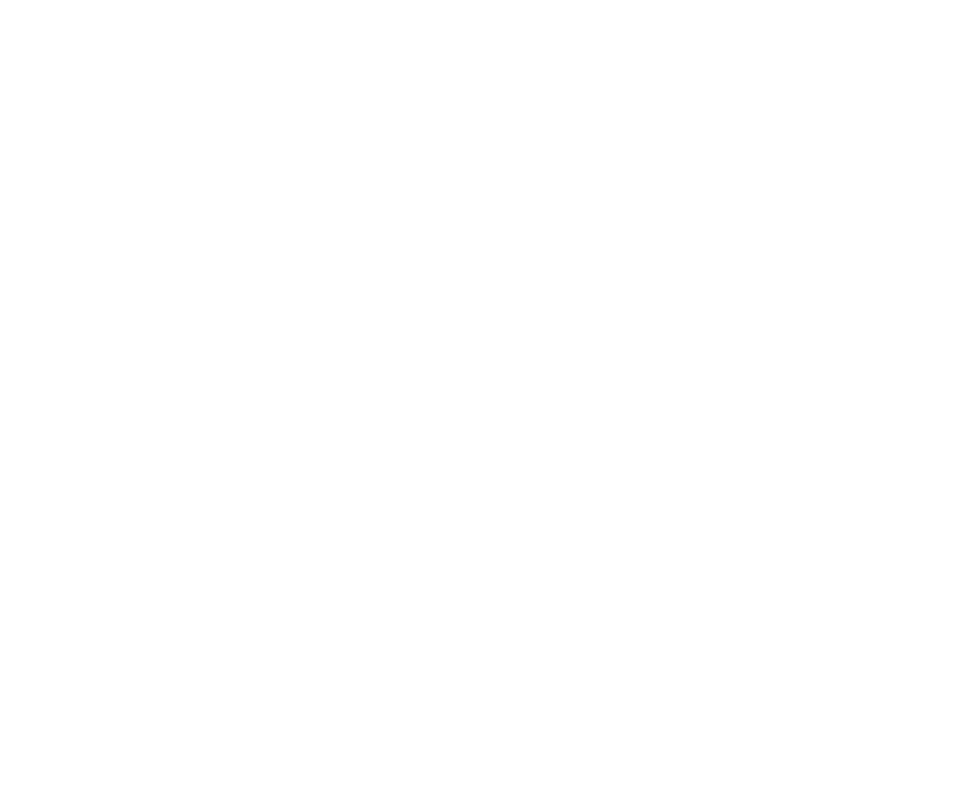
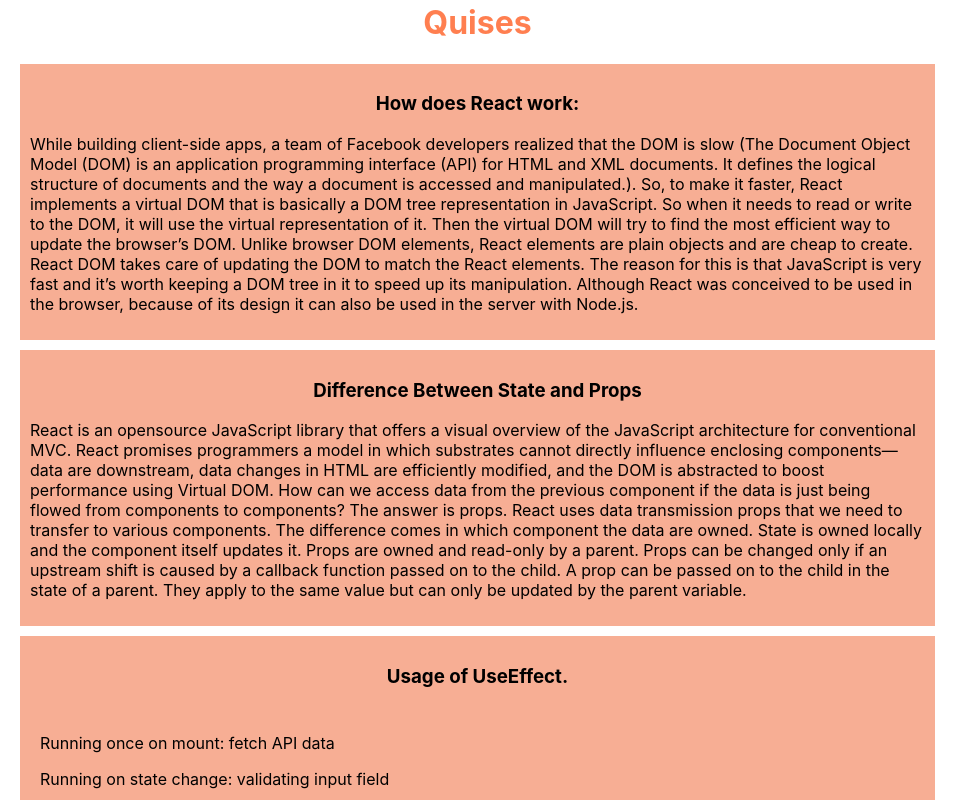
Before and after one commit to Bachan-kubi/health-tips, a React (Create React App) app: page / in a window 1280 px wide. Shown: the part 980-1780 px from the top of the page, without its empty margins (0-978 px from the left). Before the commit the page ends 982 px from the top, so only its background shows below. Built offline with nearby package versions, Linux system fonts and the light colour scheme.

Commit message:
quizes section added

```diff
--- a/src/components/Home/Home.js
+++ b/src/components/Home/Home.js
@@ -1,4 +1,5 @@
 import React, { useEffect, useState } from "react";
+import Narration from "../Narration/Narration";
 import Summary from "../Summary/Summary";
 import Tip from "../Tip/Tip";
 import './Home.css'
@@ -30,6 +31,9 @@
                     />)
             }
         </div>
+        <div>
+          <Narration />
+        </div>
       </div>
       <div>
         <Summary time= {time}/>
--- a/src/components/Narration/Narration.css
+++ b/src/components/Narration/Narration.css
@@ -0,0 +1,12 @@
+.quizes{
+    padding: 10px;
+    background-color: rgb(247, 174, 148);
+    margin-top: 10px;
+}
+.quizes h3{
+    text-align: center;
+}
+.q{
+    text-align: center;
+    color: coral;
+}
--- a/src/components/Narration/Narration.js
+++ b/src/components/Narration/Narration.js
@@ -0,0 +1,71 @@
+import React from "react";
+import "./Narration.css";
+
+const Narration = () => {
+  return (
+    <div>
+        <h1 className="q">Quises</h1>
+      <div className="quizes">
+        <h3>How does React work:</h3>
+        <p>
+          While building client-side apps, a team of Facebook developers
+          realized that the DOM is slow (The Document Object Model (DOM) is an
+          application programming interface (API) for HTML and XML documents. It
+          defines the logical structure of documents and the way a document is
+          accessed and manipulated.). So, to make it faster, React implements a
+          virtual DOM that is basically a DOM tree representation in JavaScript.
+          So when it needs to read or write to the DOM, it will use the virtual
+          representation of it. Then the virtual DOM will try to find the most
+          efficient way to update the browser’s DOM. Unlike browser DOM
+          elements, React elements are plain objects and are cheap to create.
+          React DOM takes care of updating the DOM to match the React elements.
+          The reason for this is that JavaScript is very fast and it’s worth
+          keeping a DOM tree in it to speed up its manipulation. Although React
+          was conceived to be used in the browser, because of its design it can
+          also be used in the server with Node.js.{" "}
+        </p>
+      </div>
+      <div className="quizes">
+        <h3>Difference Between State and Props</h3>
+        <p>
+          React is an opensource JavaScript library that offers a visual
+          overview of the JavaScript architecture for conventional MVC. React
+          promises programmers a model in which substrates cannot directly
+          influence enclosing components—data are downstream, data changes in
+          HTML are efficiently modified, and the DOM is abstracted to boost
+          performance using Virtual DOM. How can we access data from the
+          previous component if the data is just being flowed from components to
+          components? The answer is props. React uses data transmission props
+          that we need to transfer to various components. The difference comes
+          in which component the data are owned. State is owned locally and the
+          component itself updates it. Props are owned and read-only by a
+          parent. Props can be changed only if an upstream shift is caused by a
+          callback function passed on to the child. A prop can be passed on to
+          the child in the state of a parent. They apply to the same value but
+          can only be updated by the parent variable.
+        </p>
+      </div>
+      <div className="quizes">
+        <h3>Usage of UseEffect. </h3>
+        <p>
+          <div className="quizes">
+              <p>Running once on mount: fetch API data</p>
+              <p>Running on state change: validating input field</p>
+              <p>Running on state change: live filtering</p>
+              <p>Running on state change: trigger animation on new array value</p>
+              <p>Running on props change: update paragraph list on fetched API data
+              update</p>
+              <p>Running on props change: updating fetched API data to get
+              BTC updated price</p>
+
+
+
+
+          </div>
+        </p>
+      </div>
+    </div>
+  );
+};
+
+export default Narration;
```
